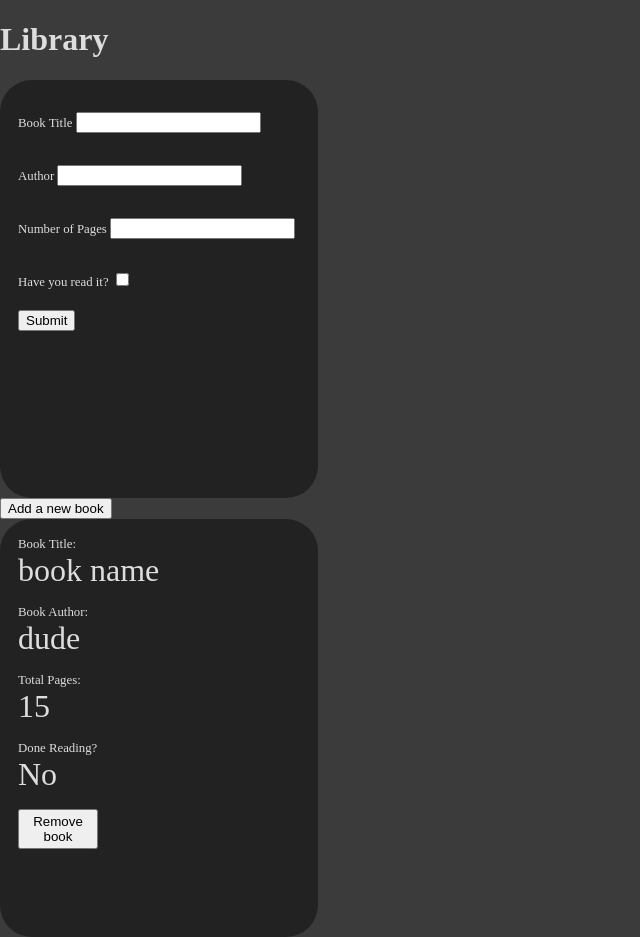
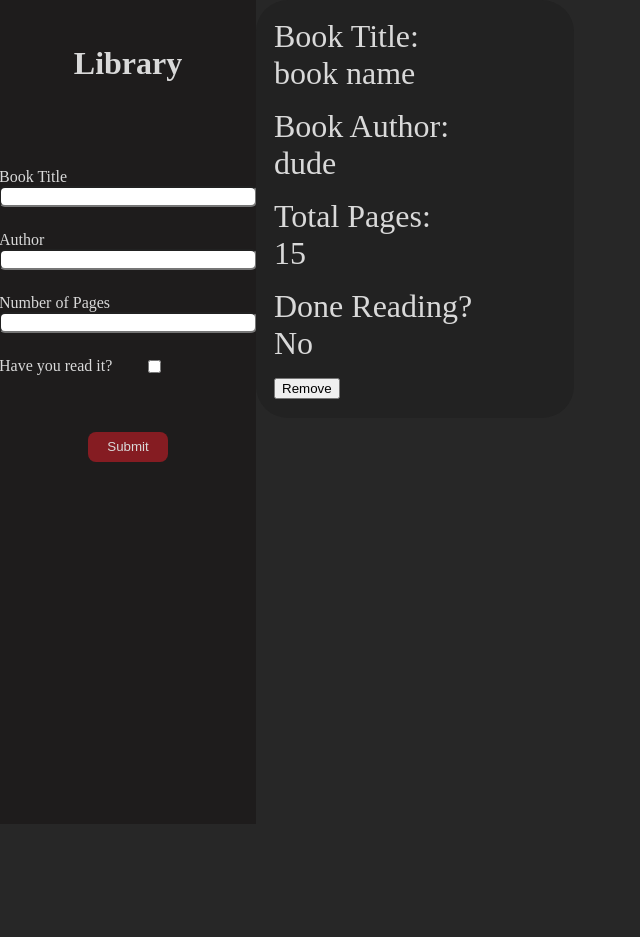
Before and after one commit to pritalb/odin-library, a plain HTML site: page index.html in a window 1280 px wide. Shown: the whole page, without its empty margins (0-640 px from the left). After the commit the page ends 824 px from the top, so only its background shows below. Drawn offline with Linux system fonts and the light colour scheme.

Commit message:
changed layout to sidebar based and added css to sidebar

```diff
--- a/index.html
+++ b/index.html
@@ -10,30 +10,32 @@
     <script src="script.js" defer></script>
 </head>
 <body>
+
+    <div class="container">
+        <div class="sidebar">
             <h1> Library </h1>
 
-    <div class="add-book-form book-card">
-        <div>
-            <label for="title"> Book Title </label> <input type="text" name="title" class="title" maxlength="100">
+            <div class="add-book-form">
+                <div class="add-book-form-element">
+                    <label for="title"> Book Title </label> <input type="text" name="title" class="book-form-input" maxlength="100">
                 </div>
 
-        <div>
-            <label for="author"> Author </label> <input type="text" name="author" class="author" maxlength="50">
+                <div class="add-book-form-element">
+                    <label for="author"> Author </label> <input type="text" name="author" class="book-form-input" maxlength="50">
                 </div>
 
-        <div>
-            <label for="num-of-pages"> Number of Pages </label> <input type="text" name="num-of-pages" class="num-of-pages">
+                <div class="add-book-form-element">
+                    <label for="num-of-pages"> Number of Pages </label> <input type="text" name="num-of-pages" class="book-form-input">
                 </div>
 
-        <div>
+                <div class="add-book-form-element-checkbox">
                     <label for="is-read"> Have you read it? </label> <input type="checkbox" name="is-read" class="is-read">
                 </div>
 
-        <button class="add-book-form-submit-btn"> Submit </button>
+                <button class="add-book-form-submit-btn btn"> Submit </button>
+            </div>
         </div>
 
-    <div class="library-container">
-        <button class="add-book-btn"> Add a new book </button>
         <div class="library">
         </div>
     </div>
--- a/script.js
+++ b/script.js
@@ -1,6 +1,6 @@
 let library = [];
 let available_book_id = 1;
-let show_add_book_form = true;
+// let show_add_book_form = true;
 
 function Book(title, id, author, numOfPages, isRead) {
     this.title = title;
@@ -76,7 +76,7 @@ function displayBook(book) {
     isRead.append(info_container.cloneNode(true));
 
     let deleteBtn = document.createElement('button');
-    deleteBtn.innerText = 'Remove book';
+    deleteBtn.innerText = 'Remove';
     deleteBtn.addEventListener('click', ()=> {
         removeBookFromLibrary(book.id);
     })
@@ -103,22 +103,22 @@ function displayLibrary() {
     })
 }
 
-function toggle_add_book_form() {
-    let add_book_form = document.querySelector('.add-book-form');
+// function toggle_add_book_form() {
+//     let add_book_form = document.querySelector('.add-book-form');
 
-    if (show_add_book_form) {
-        add_book_form.style.display = 'flex';
-    } else {
-        add_book_form.style.display = 'none';
-    }
-    show_add_book_form = !show_add_book_form;
-}
+//     if (show_add_book_form) {
+//         add_book_form.style.display = 'flex';
+//     } else {
+//         add_book_form.style.display = 'none';
+//     }
+//     show_add_book_form = !show_add_book_form;
+// }
 
 function main() {
     document.querySelector('.add-book-form-submit-btn').addEventListener('click', createBook);
-    document.querySelector('.add-book-btn').addEventListener('click', toggle_add_book_form);
+    // document.querySelector('.add-book-btn').addEventListener('click', toggle_add_book_form);
 
-    toggle_add_book_form();
+    // toggle_add_book_form();
     addBooktoLibrary('book name', 'dude', 15, false);
     // addBooktoLibrary('great book', 'other dude', 156, true);
     // addBooktoLibrary('some book name', 'dude', 215, false);
--- a/styles.css
+++ b/styles.css
@@ -1,8 +1,51 @@
 body {
     padding: 0;
     margin: 0;
-    background-color: #3b3b3b;
-    color: #dddddd;
+    background-color: #272727;
+    color: #D9D9D9;
+}
+
+.container {
+    display: flex;
+    flex-direction: row;
+}
+
+.sidebar {
+    display: flex;
+    flex-direction: column;
+    align-items: center;
+    width: 20%;
+    height: 100vh;
+    padding-top: 24px;
+    gap: 64px;
+    background-color: #1E1C1C;
+}
+
+.add-book-form {
+    display: flex;
+    flex-direction: column;
+    gap: 24px;
+}
+
+.add-book-form-element {
+    display: flex;
+    flex-direction: column;
+}
+
+.add-book-form-element-checkbox {
+    display: flex;
+    flex-direction: row;
+    justify-content: start;
+    gap: 2rem;
+}
+
+.add-book-form-submit-btn {
+    margin-top: 2rem;
+}
+
+.book-form-input {
+    width: 250px;
+    border-radius: 6px;
 }
 
 .book-card {
@@ -26,11 +69,12 @@ body {
     justify-content: space-between;
 }
 
-label {
-    font-size: 0.8rem;
+.btn {
+    width: 80px;
+    height: 30px;
+    border-radius: 8px;
+    background-color: #851C22;
+    color: #D9D9D9;
+    align-self: center;
+    border: none;
 }
-
-.book-remove-btn {
-    width: 80px;
-    height: 40px;
-}
```
Lines whose indentation alone changed are shown as unchanged.
